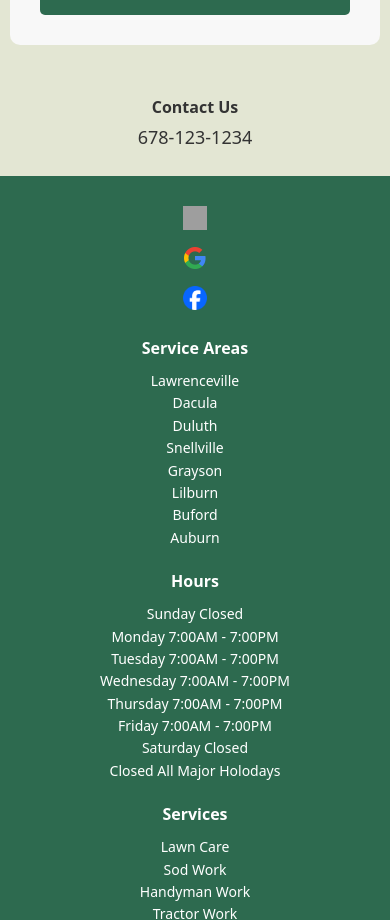
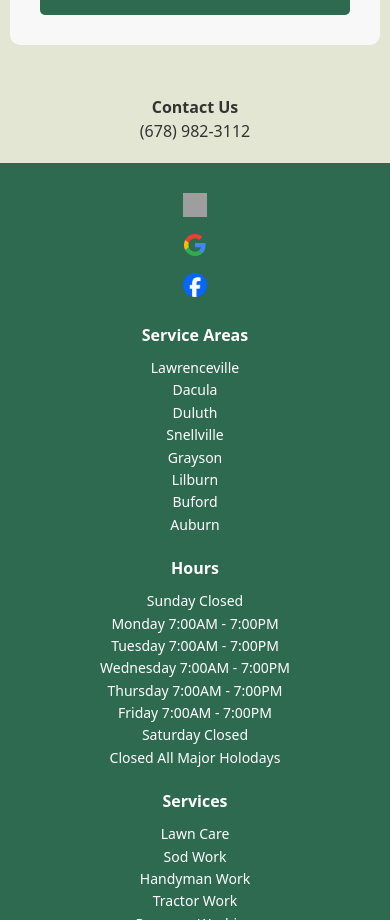
Before and after one commit to NURQUILLA/JJ-sLandscapingMaintenance, a React (Vite) app: page /quotes in a window 390 px wide. Shown: the part 847-1767 px from the top of the page. Built offline with nearby package versions, Linux system fonts and the light colour scheme; grey boxes are pictures that could not be loaded.

Commit message:
phone number fix

```diff
--- a/src/components/Contact/Contact.jsx
+++ b/src/components/Contact/Contact.jsx
@@ -58,7 +58,7 @@ export const Contact = () => {
           </form>
           <div className="quote-footer">
               <h4>Contact Us</h4>
-              <p>678-123-1234</p>
+              <a href="tel:number" >(678) 982-3112</a>
           </div>
       </section>
   )
```
